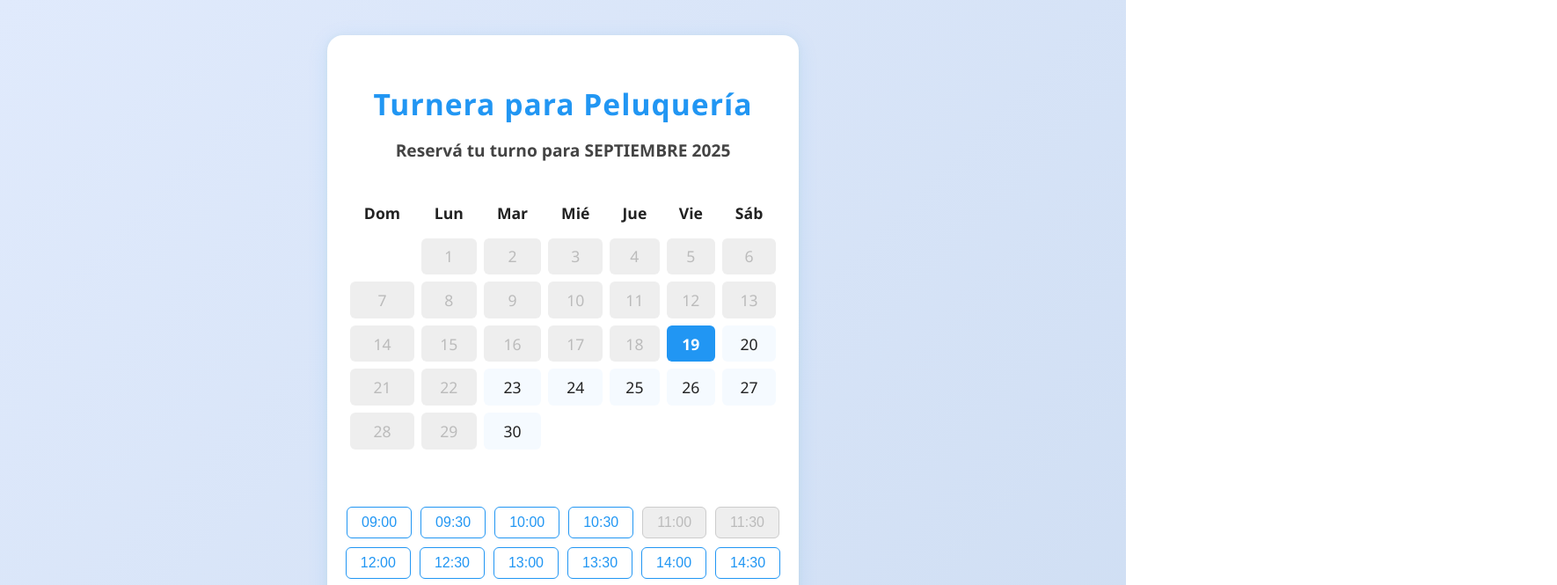
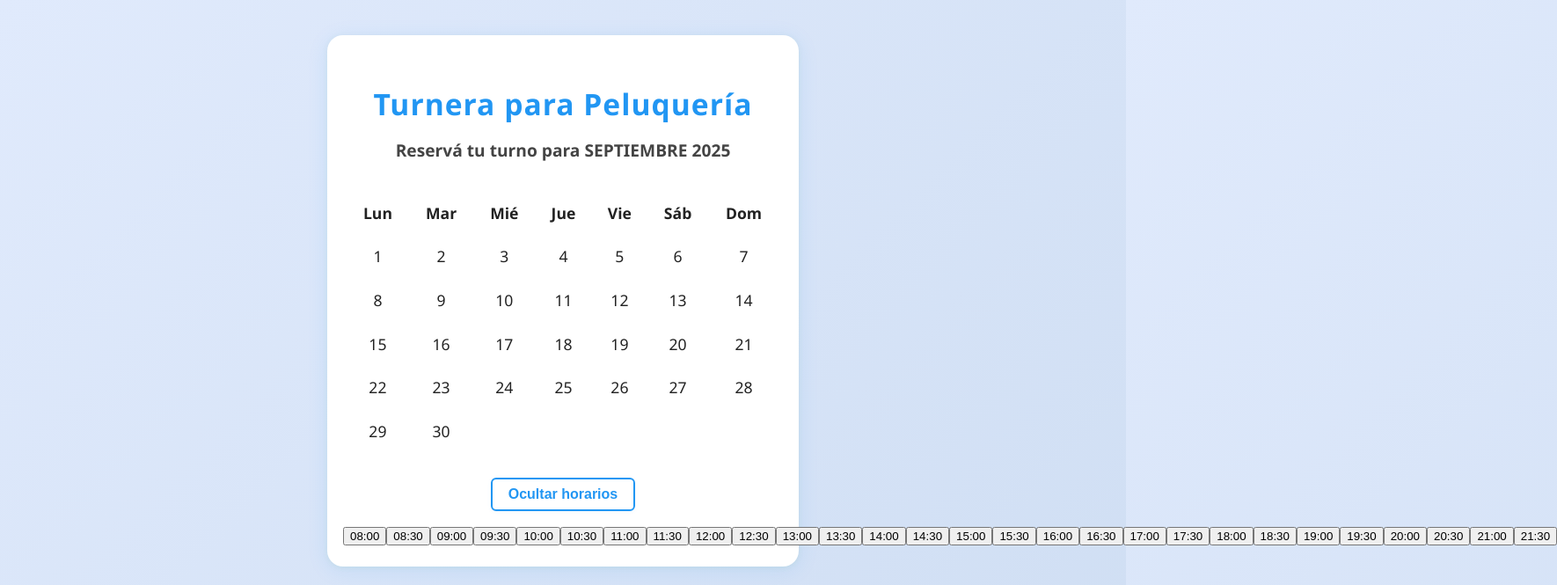
Before and after one commit to matusantucci14/Turnera_Peluqueria, a plain HTML site: page index.html in a window 1280 px wide. Both pictures are taken after a click on the element "19". Shown: the top 665 px of the page at 88% size, 1770 px wide, since content can reach past the window. Drawn offline with Linux system fonts and the light colour scheme; some packages are replaced by stand-ins of ours; a script that the page names is missing.

Commit message:
Update index.html

```diff
--- a/index.html
+++ b/index.html
@@ -11,26 +11,19 @@
   <div class="container">
     <h1 align="center">Turnera para Peluquería</h1>
     <h2>Reservá tu turno para SEPTIEMBRE 2025</h2>
-    <div id="calendar"></div>
-    <button id="toggle-slots" class="toggle-slots-btn" style="display:none;margin:0 auto 18px auto;">Ocultar horarios</button>
-    <div id="slots" class="slots"></div>
-    <button id="confirm-btn" class="toggle-slots-btn" style="display:none;">Confirmar turno</button>
+  <div id="calendar"></div>
+  <button id="toggle-slots" class="toggle-slots-btn" style="display:none;margin:0 auto 18px auto;">Ocultar horarios</button>
+  <div id="slots" class="slots"></div>
   </div>
   <script src="https://cdn.jsdelivr.net/npm/sweetalert2@11"></script>
   <script>
     // Configuración
-    const minHour = 9;
-    const maxHour = 18;
+    const minHour = 8;
+    const maxHour = 22;
     const interval = 30; // minutos
     const openDays = [2,3,4,5,6]; // martes a sábado (0=domingo, 1=lunes)
-    let booked = {
-      // Simulación de turnos reservados
-      '2025-09-18': ['09:00', '09:30', '10:00'],
-      '2025-09-19': ['11:00', '11:30']
-    };
+    let booked = {};
     let selectedDate = null;
-    let selectedSlot = null;
-    let currentUser = 'cliente@ejemplo.com'; // Simulación de usuario logueado
 
     // Helpers
     function getDaysInMonth(year, month) {
@@ -55,10 +48,6 @@
       }
       return slots;
     }
-    function isSlotBookedByUser(date, slot) {
-      // Simulación: solo un turno por usuario por día
-      return booked[formatDate(date)] && booked[formatDate(date)].includes(slot);
-    }
 
     // Render calendario tipo tabla (mes actual)
     function renderCalendar() {
@@ -69,94 +58,131 @@
       const month = today.getMonth();
       const days = getDaysInMonth(year, month);
       const firstDay = new Date(year, month, 1).getDay();
-      let table = '<table class="calendar-table"><thead><tr>';
-      const weekDays = ['Dom','Lun','Mar','Mié','Jue','Vie','Sáb'];
-      for(let d=0;d<7;d++) table += `<th>${weekDays[d]}</th>`;
-      table += '</tr></thead><tbody><tr>';
-      let day = 1;
-      for(let i=0;i<42;i++){
-        if(i<firstDay || day>days){
-          table += '<td></td>';
+      const weekDays = ['Lun','Mar','Mié','Jue','Vie','Sáb','Dom'];
+      let table = document.createElement('table');
+      table.className = 'calendar-table';
+      let thead = document.createElement('thead');
+      let tr = document.createElement('tr');
+      weekDays.forEach(d => {
+        let th = document.createElement('th');
+        th.textContent = d;
+        tr.appendChild(th);
+      });
+      thead.appendChild(tr);
+      table.appendChild(thead);
+      let tbody = document.createElement('tbody');
+      let row = document.createElement('tr');
+      let dayOfWeek = firstDay;
+      if(dayOfWeek === 0) dayOfWeek = 7; // lunes como primer día
+      // Agregar celdas vacías al principio si el mes no empieza en domingo
+      for(let i=1; i<dayOfWeek; i++) {
+        row.appendChild(document.createElement('td'));
+      }
+      let col = dayOfWeek === 7 ? 0 : dayOfWeek - 1; // columna actual (0=lunes)
+      for(let d=1; d<=days; d++) {
+        const date = new Date(year, month, d);
+        let td = document.createElement('td');
+        td.textContent = d;
+        if(!isOpenDay(date) || (date < new Date(today.getFullYear(), today.getMonth(), today.getDate()))) {
+          td.className = 'disabled';
         } else {
-          const date = new Date(year, month, day);
-          const isPast = date < new Date(today.getFullYear(), today.getMonth(), today.getDate());
-          const isAvailable = isOpenDay(date) && !isPast;
-          let cls = '';
-          if(!isAvailable) cls = 'disabled';
-          if(selectedDate && formatDate(date) === formatDate(selectedDate)) cls += ' selected';
-          table += `<td class="calendar-day ${cls}" data-date="${formatDate(date)}" ${isAvailable ? '' : 'tabindex="-1" aria-disabled="true"'}>${day}</td>`;
-          day++;
+          td.onclick = () => selectDate(date);
+          if(selectedDate && selectedDate.getDate() === d && selectedDate.getMonth() === month) {
+            td.className = 'selected';
+          }
         }
-        if((i+1)%7===0) table += '</tr><tr>';
+        if(date.toDateString() === new Date().toDateString()) {
+          td.classList.add('today');
+        }
+        row.appendChild(td);
+        col++;
+        if(col % 7 === 0) {
+          tbody.appendChild(row);
+          row = document.createElement('tr');
+        }
       }
-      table += '</tr></tbody></table>';
-      cal.innerHTML = table;
-      document.querySelectorAll('.calendar-day').forEach(td => {
-        if(!td.classList.contains('disabled')){
-          td.onclick = function(){
-            selectedDate = new Date(td.getAttribute('data-date'));
-            selectedSlot = null;
-            renderCalendar();
-            renderSlots();
-          }
+      if(row.children.length > 0) tbody.appendChild(row);
+      table.appendChild(tbody);
+      cal.appendChild(table);
+    }
+
+    function selectDate(date) {
+      selectedDate = date;
+      // Marcar seleccionado
+      document.querySelectorAll('.day').forEach((el, idx) => {
+        el.classList.toggle('selected', idx+1 === date.getDate());
+      });
+      // Mostrar horarios y botón al seleccionar día
+      const slotsDiv = document.getElementById('slots');
+      const toggleBtn = document.getElementById('toggle-slots');
+      slotsDiv.style.display = 'flex';
+      toggleBtn.style.display = 'block';
+      renderSlots();
+    }
+
+    function renderSlots() {
+      const slotsDiv = document.getElementById('slots');
+      const toggleBtn = document.getElementById('toggle-slots');
+      slotsDiv.innerHTML = '';
+      slotsDiv.style.display = 'flex';
+      if(!selectedDate) {
+        toggleBtn.style.display = 'none';
+        return;
+      }
+      const slots = getSlots(selectedDate);
+      if(slots.length === 0) {
+        slotsDiv.innerHTML = '<span>No hay horarios disponibles.</span>';
+        toggleBtn.style.display = 'block';
+        return;
+      }
+      slots.forEach(slot => {
+        const btn = document.createElement('button');
+        btn.className = 'slot';
+        btn.textContent = slot;
+        btn.onclick = () => confirmSlot(slot);
+        slotsDiv.appendChild(btn);
+      });
+      toggleBtn.style.display = 'block';
+    }
+
+    // Mostrar/ocultar horarios
+    document.addEventListener('DOMContentLoaded', function() {
+      const toggleBtn = document.getElementById('toggle-slots');
+      const slotsDiv = document.getElementById('slots');
+      toggleBtn.style.display = 'none';
+      toggleBtn.textContent = 'Ocultar horarios';
+      toggleBtn.addEventListener('click', function() {
+        slotsDiv.style.display = 'none';
+        toggleBtn.style.display = 'none';
+      });
+    });
+
+    function confirmSlot(slot) {
+      Swal.fire({
+        title: '¿Confirmar turno?',
+        text: `Reservar para el ${formatDate(selectedDate)} a las ${slot}`,
+        icon: 'question',
+        showCancelButton: true,
+        confirmButtonText: 'Confirmar',
+        cancelButtonText: 'Cancelar',
+      }).then((result) => {
+        if(result.isConfirmed) {
+          // Guardar turno en memoria (solo frontend)
+          const key = formatDate(selectedDate);
+          if(!booked[key]) booked[key] = [];
+          booked[key].push(slot);
+          Swal.fire('¡Turno reservado!', '', 'success');
+          // Ocultar horarios y botón después de reservar
+          const slotsDiv = document.getElementById('slots');
+          const toggleBtn = document.getElementById('toggle-slots');
+          slotsDiv.style.display = 'none';
+          toggleBtn.style.display = 'none';
+          renderSlots();
         }
       });
     }
 
-    function renderSlots() {
-      const slotsDiv = document.getElementById('slots');
-      const confirmBtn = document.getElementById('confirm-btn');
-      slotsDiv.innerHTML = '';
-      confirmBtn.style.display = 'none';
-      if(!selectedDate) return;
-      const slots = [];
-      for(let h = minHour; h < maxHour; h++) {
-        for(let m = 0; m < 60; m += interval) {
-          const slot = pad(h)+":"+pad(m);
-          let disabled = false;
-          if(booked[formatDate(selectedDate)] && booked[formatDate(selectedDate)].includes(slot)) disabled = true;
-          slots.push({slot, disabled});
-        }
-      }
-      let html = '<div class="slots-list">';
-      slots.forEach(({slot, disabled}) => {
-        html += `<button class="slot-btn${disabled ? ' slot-disabled' : ''}${selectedSlot===slot ? ' slot-selected' : ''}" ${disabled ? 'disabled' : ''} data-slot="${slot}">${slot}</button>`;
-      });
-      html += '</div>';
-      slotsDiv.innerHTML = html;
-      document.querySelectorAll('.slot-btn').forEach(btn => {
-        if(!btn.classList.contains('slot-disabled')){
-          btn.onclick = function(){
-            selectedSlot = btn.getAttribute('data-slot');
-            renderSlots();
-            confirmBtn.style.display = 'block';
-            confirmBtn.disabled = false;
-          }
-        }
-      });
-      confirmBtn.onclick = function(){
-        if(!selectedDate || !selectedSlot){
-          Swal.fire('Error','Debes seleccionar un día y horario válido','error');
-          return;
-        }
-        // Simulación de reserva
-        if(!booked[formatDate(selectedDate)]) booked[formatDate(selectedDate)] = [];
-        if(booked[formatDate(selectedDate)].includes(selectedSlot)){
-          Swal.fire('Error','Ese turno ya fue reservado.','error');
-          return;
-        }
-        booked[formatDate(selectedDate)].push(selectedSlot);
-        Swal.fire('¡Turno reservado!','Tu turno para el '+formatDate(selectedDate)+' a las '+selectedSlot+' fue registrado.','success');
-        selectedDate = null;
-        selectedSlot = null;
-        renderCalendar();
-        renderSlots();
-      }
-    }
-
-    // Inicialización
     renderCalendar();
-    renderSlots();
   </script>
 </body>
 </html>
```
